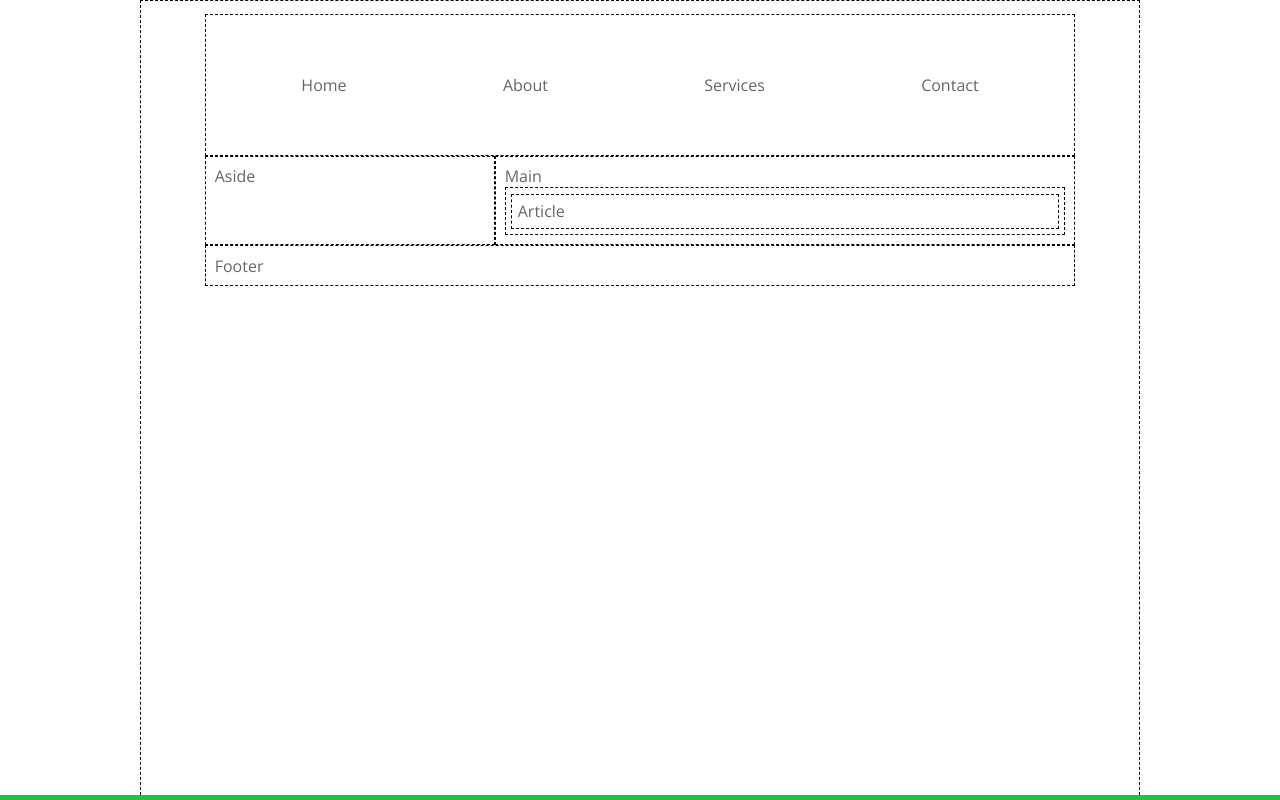
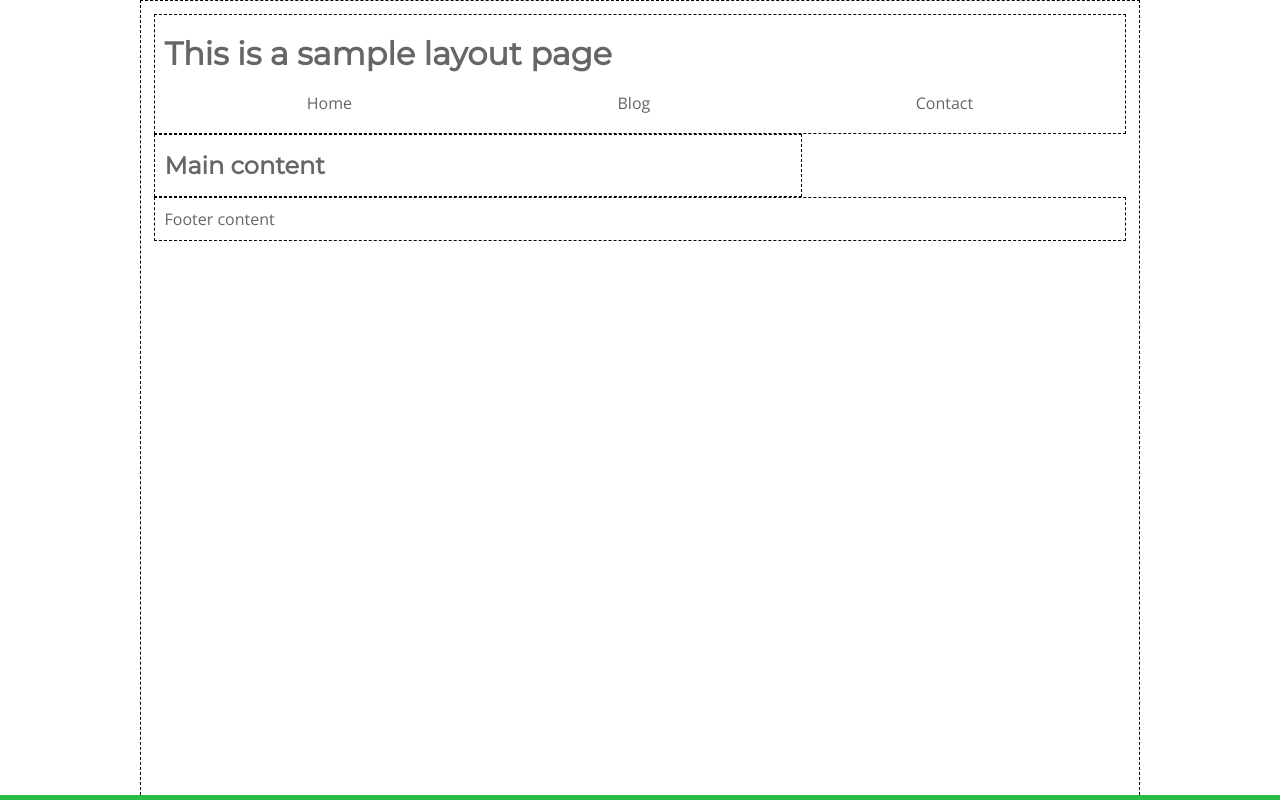
Before and after one commit to Gekyzo/emperor-new-clothes, a website: page samples/layouts/basic.html in a window 1280 px wide. Drawn offline with nearby package versions, Linux system fonts and the light colour scheme.

Commit message:
Reorganize sample files

```diff
--- a/samples/layout.html
+++ b/samples/layouts/basic.html
@@ -4,31 +4,25 @@
         <meta charset="UTF-8" />
         <meta name="viewport" content="width=device-width, initial-scale=1.0" />
         <meta http-equiv="X-UA-Compatible" content="ie=edge" />
-        <link rel="stylesheet" href="../emperor.css" />
-        <title>Sample page</title>
+        <link rel="stylesheet" href="../../emperor.css" />
+        <title>Layout sample page</title>
     </head>
-
     <body>
         <header>
+            <h1>This is a sample layout page</h1>
             <nav>
                 <ul>
                     <li>Home</li>
-                    <li>About</li>
-                    <li>Services</li>
+                    <li>Blog</li>
                     <li>Contact</li>
                 </ul>
             </nav>
         </header>
-
-        <aside>Aside</aside>
-
         <main>
-            <span>Main</span>
-            <section>
-                <article>Article</article>
-            </section>
+            <h2>Main content</h2>
         </main>
-
-        <footer>Footer</footer>
+        <footer>
+            <span>Footer content</span>
+        </footer>
     </body>
 </html>
--- a/scss/core/_inheritance.scss
+++ b/scss/core/_inheritance.scss
@@ -12,12 +12,6 @@
 }
 
 %element {
-    @include mobile {
-        margin-top: core($core, 'margin', 'xs');
-        margin-bottom: core($core, 'margin', 'xs');
-    }
-    @include tablet-desktop {
-        margin-top: core($core, 'margin', 's');
-        margin-bottom: core($core, 'margin', 's');
-    }
+    margin-top: core($core, 'margin', 'xs');
+    margin-bottom: core($core, 'margin', 'xs');
 }
--- a/scss/elements/layout/_body.scss
+++ b/scss/elements/layout/_body.scss
@@ -10,8 +10,8 @@ body {
         padding-right: core($core, 'margin', 'xs');
     }
     @include tablet-desktop {
-        padding: core($core, 'margin', 'xs') core($core, 'margin', 's') 0
-            core($core, 'margin', 's');
+        padding: core($core, 'margin', 'xs') core($core, 'margin', 'xs') 0
+            core($core, 'margin', 'xs');
         flex-flow: row wrap;
         align-content: flex-start;
     }
--- a/scss/elements/layout/_nav.scss
+++ b/scss/elements/layout/_nav.scss
@@ -6,6 +6,8 @@ nav {
         list-style-type: none;
         display: flex;
         flex-flow: row wrap;
+        margin-top: 0;
+        margin-bottom: 0;
 
         li {
             flex-grow: 1;
```
Also changed, not shown: samples/index.html (+17 -5 lines), samples/layouts/complex.html (added, +34 -0 lines), samples/texts/headings.html (renamed from samples/headings.html, +1 -1 lines), samples/texts/links.html (renamed from samples/links.html, +1 -1 lines), samples/texts/texts.html (renamed from samples/texts.html, +1 -1 lines), scss/emperor.scss (+7 -27 lines), emperor.css, 2 other files.
